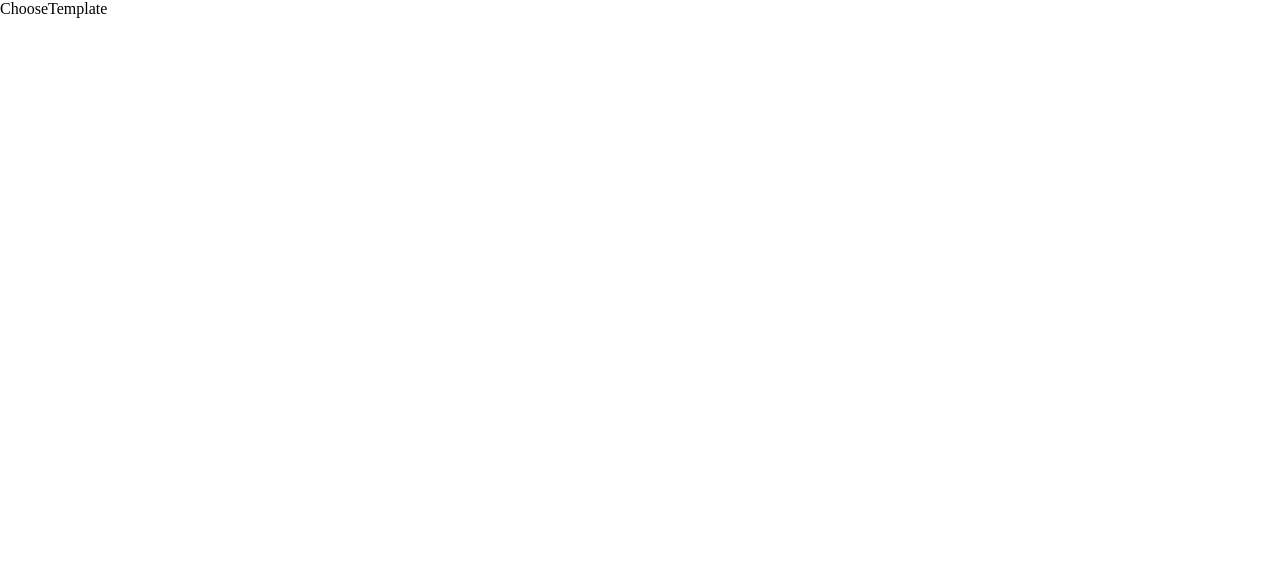
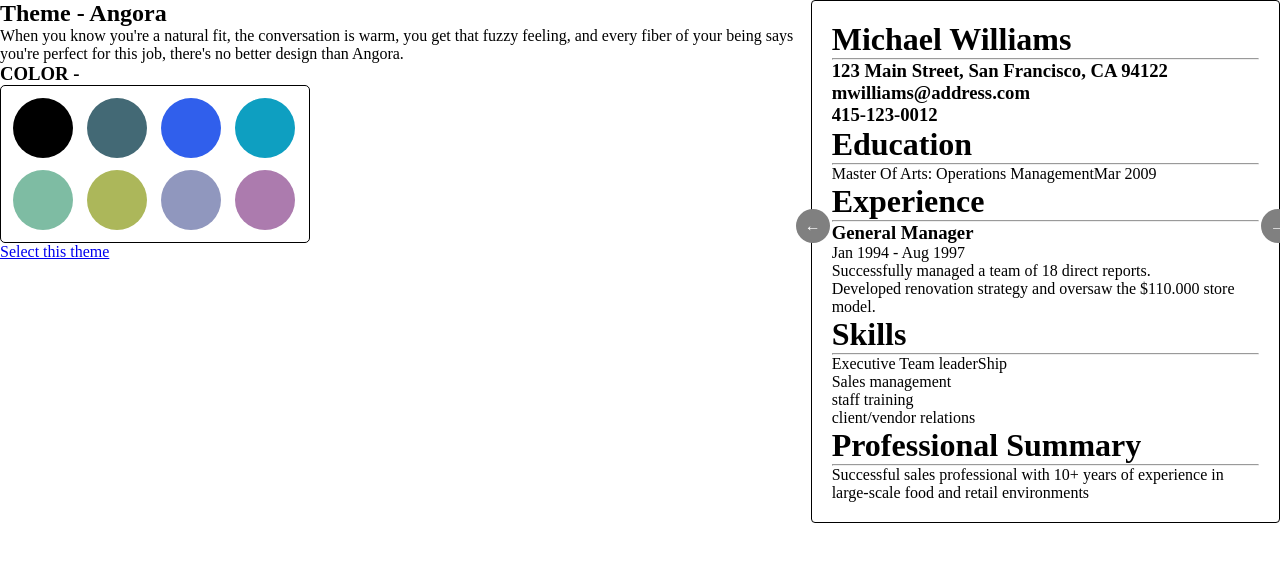
Before and after one commit to nikolozb/ol-academy-resume-generator, a React (Create React App) app: page /choose-template in a window 1280 px wide. Shown: the top 562 px of the page. Built offline with nearby package versions, Linux system fonts and the light colour scheme.

Commit message:
choose-template-page/initial page

```diff
--- /dev/null
+++ b/src/components/AngoraTemplate.jsx
@@ -0,0 +1,64 @@
+import React from "react";
+
+const AngoraTemplate = ({
+  name,
+  contacts,
+  education,
+  experience,
+  skills,
+  prosum,
+  color,
+}) => {
+  return (
+    <div className="resume-template angora">
+      <h1 className="angora__name" style={{ color: `${color}` }}>
+        {name}
+      </h1>
+      <hr />
+      <div className="angora__contacts">
+        <h3 className="angora__contacts-item">{contacts.address}</h3>
+        <h3 className="angora__contacts-item">{contacts.email}</h3>
+        <h3 className="angora__contacts-item">{contacts.number}</h3>
+      </div>
+      <h1 style={{ color: `${color}` }}>Education</h1>
+      <hr />
+      <div className="angora__edu">
+        <div className="angora__edu-content flex-between">
+          <span>{education.major}</span>
+          <span>{education.date}</span>
+        </div>
+      </div>
+      <h1 style={{ color: `${color}` }}>Experience</h1>
+      <hr />
+      <div className="angora__exp">
+        <div className="angora__exp-content">
+          <div className="flex-between">
+            <h3>{experience.pos}</h3>
+            <span>{experience.date}</span>
+          </div>
+          <div>
+            {experience.duties.map((duty, id) => (
+              <span key={id} style={{ display: "block" }}>
+                {duty}
+              </span>
+            ))}
+          </div>
+        </div>
+      </div>
+      <h1 style={{ color: `${color}` }}>Skills</h1>
+      <hr />
+      <div className="angora__skills">
+        {skills.map((skill, id) => (
+          <span key={id} style={{ display: "block" }}>
+            {skill}
+          </span>
+        ))}
+      </div>
+      <h1 style={{ color: `${color}` }}>Professional Summary</h1>
+      <hr />
+      <div className="angora__prosum">{prosum}</div>
+    </div>
+  );
+};
+
+export default AngoraTemplate;
--- /dev/null
+++ b/src/components/BlueprintTemplate.jsx
@@ -0,0 +1,72 @@
+import React from "react";
+
+const BlueprintTemplate = ({
+  name,
+  contacts,
+  education,
+  experience,
+  skills,
+  prosum,
+  color,
+}) => {
+  return (
+    <div className="resume-template bp">
+      <h1 className="bp__name" style={{ color: `${color}` }}>
+        {name}
+      </h1>
+      <hr />
+      <div className="bp__body">
+        <div className="bp__left">
+          <h1 style={{ color: `${color}` }}>Contacts</h1>
+          <div className="bp__contacts">
+            <h3 className="bp__contacts-item">{contacts.address}</h3>
+            <h3 className="bp__contacts-item">{contacts.email}</h3>
+            <h3 className="bp__contacts-item">{contacts.number}</h3>
+          </div>
+          <hr />
+          <h1 style={{ color: `${color}` }}>Skills</h1>
+          <div className="bp__skills">
+            {skills.map((skill, id) => (
+              <span key={id} style={{ display: "block" }}>
+                {skill}
+              </span>
+            ))}
+          </div>
+          <hr />
+
+          <h1 style={{ color: `${color}` }}>Professional Summary</h1>
+          <div className="bp__prosum">{prosum}</div>
+        </div>
+        <div className="bp__right">
+          <h1 style={{ color: `${color}` }}>Education</h1>
+          <hr />
+          <div className="bp__edu">
+            <div className="bp__edu-content flex-between">
+              <span>{education.major}</span>
+              <span>{education.date}</span>
+            </div>
+          </div>
+          <h1 style={{ color: `${color}` }}>Experience</h1>
+          <hr />
+          <div className="bp__exp">
+            <div className="bp__exp-content">
+              <div className="flex-between">
+                <h3>{experience.pos}</h3>
+                <span>{experience.date}</span>
+              </div>
+              <div>
+                {experience.duties.map((duty, id) => (
+                  <span key={id} style={{ display: "block" }}>
+                    {duty}
+                  </span>
+                ))}
+              </div>
+            </div>
+          </div>
+        </div>
+      </div>
+    </div>
+  );
+};
+
+export default BlueprintTemplate;
--- /dev/null
+++ b/src/components/TemplateBox.jsx
@@ -0,0 +1,58 @@
+import AngoraTemplate from "./AngoraTemplate";
+import BlueprintTemplate from "./BlueprintTemplate";
+
+const TemplateBox = ({
+  theme,
+  data,
+  color,
+  setTheme,
+  setThemeText,
+  themeDesc,
+}) => {
+  return (
+    <div className="template-box">
+      <button
+        className="template-box__btn template-box__left"
+        onClick={() => {
+          setTheme("Angora");
+          setThemeText(themeDesc.angora);
+        }}
+      >
+        &larr;
+      </button>
+      <button
+        className="template-box__btn template-box__right"
+        onClick={() => {
+          setTheme("Blueprint");
+          setThemeText(themeDesc.bp);
+        }}
+      >
+        &rarr;
+      </button>
+      {theme === "Angora" && (
+        <AngoraTemplate
+          name={data[0].name}
+          contacts={data[1]}
+          education={data[2]}
+          experience={data[3]}
+          skills={data[4].skills}
+          prosum={data[5].prosummary}
+          color={color}
+        />
+      )}
+      {theme === "Blueprint" && (
+        <BlueprintTemplate
+          name={data[0].name}
+          contacts={data[1]}
+          education={data[2]}
+          experience={data[3]}
+          skills={data[4].skills}
+          prosum={data[5].prosummary}
+          color={color}
+        />
+      )}
+    </div>
+  );
+};
+
+export default TemplateBox;
--- /dev/null
+++ b/src/data.js
@@ -0,0 +1,78 @@
+export const palette = [
+  {
+    id: 1,
+    name: "Classic Black",
+    hex: "#000000",
+  },
+  {
+    id: 2,
+    name: "Night Sky",
+    hex: "#436975",
+  },
+  {
+    id: 3,
+    name: "Blueprint Blue",
+    hex: "#305FEC",
+  },
+  {
+    id: 4,
+    name: "Sea Side",
+    hex: "#0E9FC1",
+  },
+  {
+    id: 5,
+    name: "Mint Teal",
+    hex: "#7EBCA3",
+  },
+  {
+    id: 6,
+    name: "Martini Green",
+    hex: "#ACB75A",
+  },
+  {
+    id: 7,
+    name: "Electric Purple",
+    hex: "#9097BE",
+  },
+  {
+    id: 8,
+    name: "Booming Violet",
+    hex: "#AC7BAE",
+  },
+];
+
+export const themeDesc = {
+  angora:
+    "When you know you're a natural fit, the conversation is warm, you get that fuzzy feeling, and every fiber of your being says you're perfect for this job, there's no better design than Angora.",
+  bp: "A place for everything and everything in it's place. Build your career on a solid foundation with the measured design elements in Blueprint. You're a total stud and you're sure to nail the interview.",
+};
+
+export const dummy_data = [
+  { name: "Michael Williams" },
+  {
+    address: "123 Main Street, San Francisco, CA 94122",
+    email: "mwilliams@address.com",
+    number: "415-123-0012",
+  },
+  { major: "Master Of Arts: Operations Management", date: "Mar 2009" },
+  {
+    pos: "General Manager",
+    date: "Jan 1994 - Aug 1997",
+    duties: [
+      "Successfully managed a team of 18 direct reports.",
+      "Developed renovation strategy and oversaw the $110.000 store model.",
+    ],
+  },
+  {
+    skills: [
+      "Executive Team leaderShip",
+      "Sales management",
+      "staff training",
+      "client/vendor relations",
+    ],
+  },
+  {
+    prosummary:
+      "Successful sales professional with 10+ years of experience in large-scale food and retail environments",
+  },
+];
--- a/src/index.scss
+++ b/src/index.scss
@@ -3,3 +3,69 @@
   padding: 0;
   box-sizing: border-box;
 }
+
+.ct {
+  display: flex;
+  justify-content: space-evenly;
+
+  &__colors {
+    border: 1px solid black;
+    border-radius: 5px;
+    padding: 12px;
+    max-width: 310px;
+
+    display: grid;
+    grid-template-columns: repeat(4, 1fr);
+    grid-template-rows: repeat(2, 1fr);
+    column-gap: 12px;
+    row-gap: 12px;
+  }
+  &__color {
+    width: 60px;
+    height: 60px;
+    border-radius: 50%;
+    cursor: pointer;
+  }
+}
+
+.resume-template {
+  max-width: 800px;
+  border: 1px solid black;
+  border-radius: 4px;
+  padding: 20px;
+}
+
+.angora {
+  h1 {
+    transition: 0.2s all;
+  }
+}
+
+.bp {
+  &__body {
+    display: flex;
+    column-gap: 12px;
+  }
+}
+
+.template-box {
+  position: relative;
+  &__btn {
+    padding: 8px 9px;
+    font-size: 16px;
+    border: none;
+    background-color: grey;
+    border-radius: 50%;
+    color: white;
+    position: absolute;
+    cursor: pointer;
+  }
+  &__left {
+    left: -15px;
+    top: 40%;
+  }
+  &__right {
+    right: -15px;
+    top: 40%;
+  }
+}
--- a/src/pages/ChooseTemplate.jsx
+++ b/src/pages/ChooseTemplate.jsx
@@ -1,7 +1,51 @@
-import React from "react";
+import { palette, dummy_data, themeDesc } from "../data";
+import { Link } from "react-router-dom";
+import { useState } from "react";
+
+import TemplateBox from "../components/TemplateBox";
 
 const ChooseTemplate = () => {
-  return <div>ChooseTemplate</div>;
+  const [hex, setHex] = useState("");
+  const [name, setName] = useState("");
+  const [theme, setTheme] = useState("Angora");
+  const [themeText, setThemeText] = useState(themeDesc.angora);
+
+  return (
+    <div className="ct">
+      <div className="ct__left">
+        <h2>Theme - {theme}</h2>
+        <p>{themeText}</p>
+        <>
+          <h3>COLOR - {name}</h3>
+          <div className="ct__colors">
+            {palette.map(({ id, name, hex }) => (
+              <div
+                key={id}
+                style={{ backgroundColor: `${hex}` }}
+                className="ct__color"
+                onClick={() => {
+                  setHex(hex);
+                  setName(name);
+                }}
+              ></div>
+            ))}
+          </div>
+        </>
+        <Link to="/create">Select this theme</Link>
+      </div>
+      <div className="ct__right">
+        {" "}
+        <TemplateBox
+          data={dummy_data}
+          theme={theme}
+          color={hex}
+          setTheme={setTheme}
+          setThemeText={setThemeText}
+          themeDesc={themeDesc}
+        />
+      </div>
+    </div>
+  );
 };
 
 export default ChooseTemplate;
```
